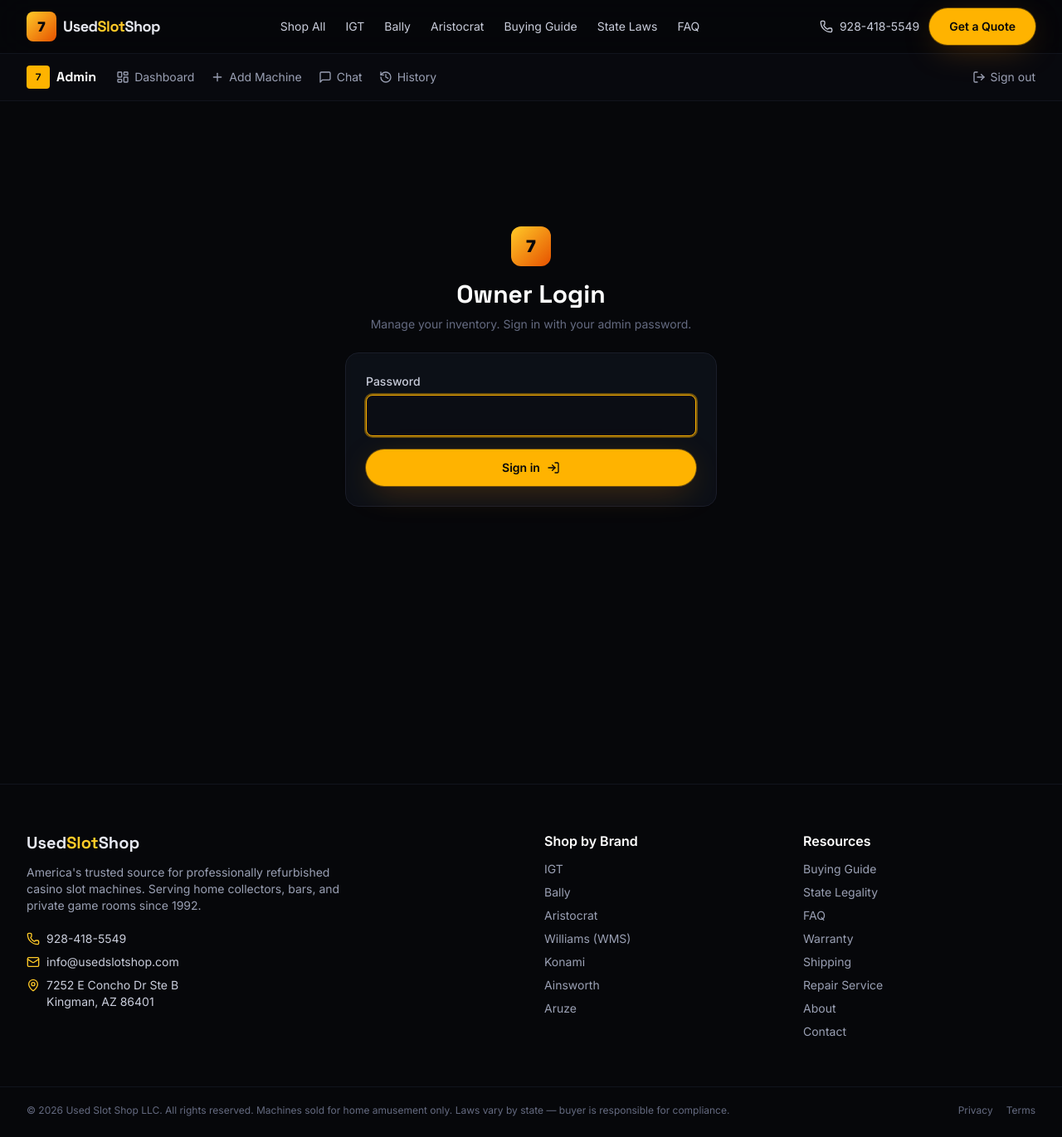
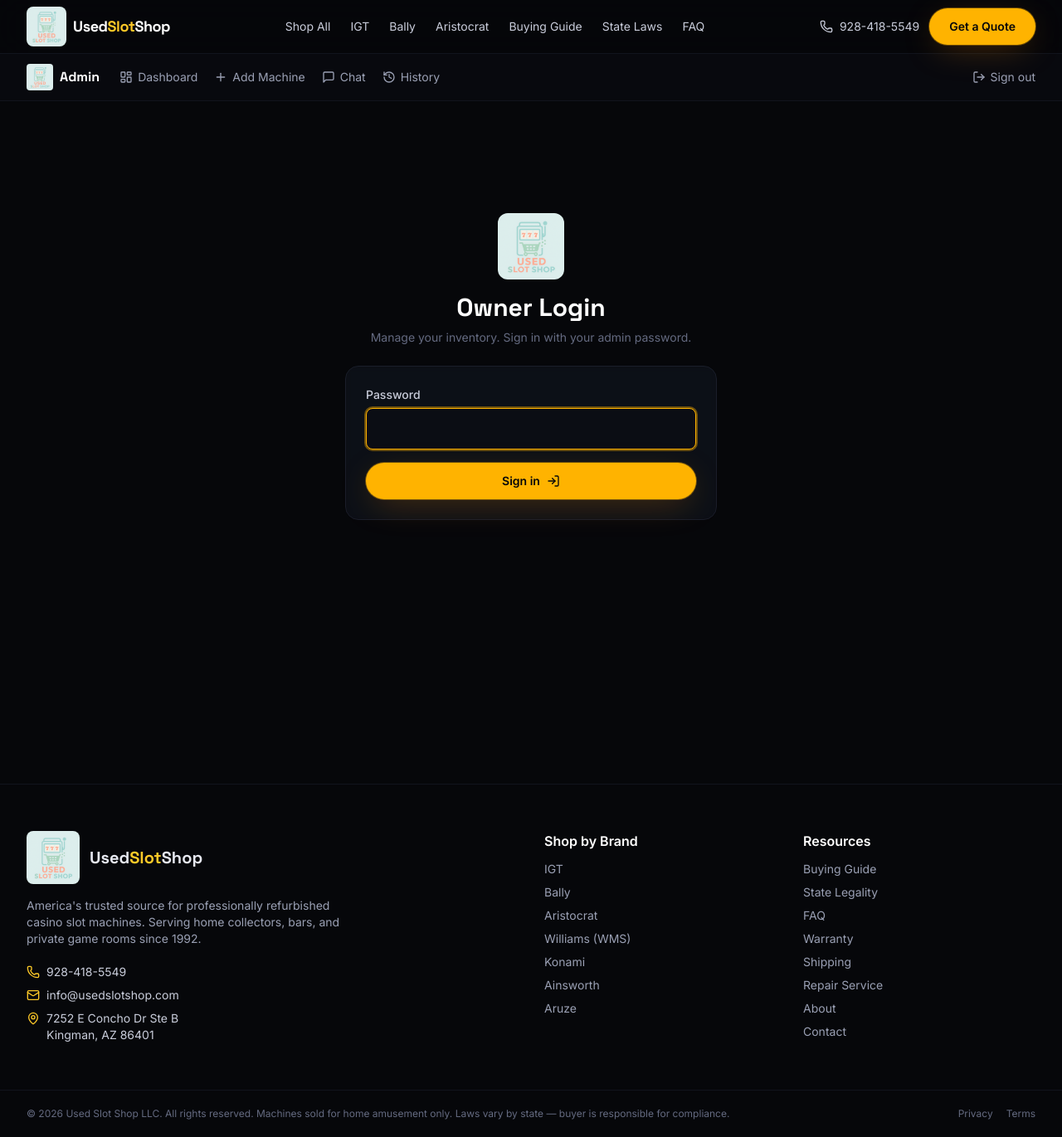
Before and after one commit to wyliestevens/used-slot-shop, a Next.js app: page /admin/login in a window 1280 px wide. Shown: the whole page at 83% size. Built offline with nearby package versions, Linux system fonts and the light colour scheme.

Commit message:
feat: use client-supplied logo across navbar, footer, admin, login, favicon

```diff
--- a/app/admin/layout.tsx
+++ b/app/admin/layout.tsx
@@ -1,4 +1,5 @@
 import Link from "next/link";
+import Image from "next/image";
 import type { Metadata } from "next";
 import { LogOut, LayoutDashboard, Plus, History, MessageSquare } from "lucide-react";
 import LogoutButton from "./LogoutButton";
@@ -15,7 +16,7 @@
         <div className="container-wide flex items-center justify-between h-14">
           <div className="flex items-center gap-6">
             <Link href="/admin" className="font-display font-bold text-white flex items-center gap-2">
-              <span className="grid h-7 w-7 place-items-center rounded bg-brand-500 text-ink-950 text-xs font-black">7</span>
+              <Image src="/logo.png" alt="" width={64} height={64} className="h-8 w-8 rounded object-cover" />
               Admin
             </Link>
             <nav className="flex items-center gap-5 text-sm text-ink-300">
--- a/app/admin/login/page.tsx
+++ b/app/admin/login/page.tsx
@@ -1,4 +1,5 @@
 import { Suspense } from "react";
+import Image from "next/image";
 import LoginForm from "./LoginForm";
 import type { Metadata } from "next";
 
@@ -14,9 +15,14 @@
     <div className="min-h-[80vh] grid place-items-center px-4 py-16">
       <div className="w-full max-w-md">
         <div className="text-center mb-6">
-          <div className="inline-grid h-12 w-12 place-items-center rounded-xl bg-gradient-to-br from-brand-400 to-brand-700 text-ink-950 font-black text-xl mb-4">
-            7
-          </div>
+          <Image
+            src="/logo.png"
+            alt="Used Slot Shop"
+            width={96}
+            height={96}
+            priority
+            className="h-20 w-20 rounded-xl mx-auto mb-4 object-cover"
+          />
           <h1 className="font-display text-3xl font-bold text-white">Owner Login</h1>
           <p className="text-ink-400 mt-2 text-sm">
             Manage your inventory. Sign in with your admin password.
--- a/app/layout.tsx
+++ b/app/layout.tsx
@@ -40,7 +40,7 @@
   verification: {
     google: "y3L6r7e-sN4GGbNWsXadOrcSa84qikHhsojKosjBh60",
   },
-  icons: { icon: "/favicon.svg", apple: "/apple-touch-icon.png" },
+  icons: { icon: "/logo.png", apple: "/logo.png" },
   manifest: "/manifest.webmanifest",
 };
 
--- a/components/Footer.tsx
+++ b/components/Footer.tsx
@@ -1,4 +1,5 @@
 import Link from "next/link";
+import Image from "next/image";
 import { Phone, Mail, MapPin } from "lucide-react";
 import { site } from "@/lib/site";
 
@@ -7,10 +8,19 @@
     <footer className="mt-20 border-t border-ink-800 bg-ink-950">
       <div className="container-wide grid grid-cols-2 md:grid-cols-4 gap-8 py-14">
         <div className="col-span-2">
-          <div className="font-display text-xl font-bold">
-            Used<span className="text-brand-400">Slot</span>Shop
+          <div className="flex items-center gap-3">
+            <Image
+              src="/logo.png"
+              alt="Used Slot Shop"
+              width={200}
+              height={200}
+              className="h-16 w-16 rounded-lg object-cover"
+            />
+            <div className="font-display text-xl font-bold">
+              Used<span className="text-brand-400">Slot</span>Shop
+            </div>
           </div>
-          <p className="mt-3 text-sm text-ink-300 max-w-sm">
+          <p className="mt-4 text-sm text-ink-300 max-w-sm">
             America's trusted source for professionally refurbished casino slot machines.
             Serving home collectors, bars, and private game rooms since {site.founded}.
           </p>
--- a/components/Navbar.tsx
+++ b/components/Navbar.tsx
@@ -1,5 +1,6 @@
 "use client";
 import Link from "next/link";
+import Image from "next/image";
 import { Phone, Menu, X, ShoppingCart } from "lucide-react";
 import { useState } from "react";
 import { site } from "@/lib/site";
@@ -19,11 +20,16 @@
   return (
     <header className="sticky top-0 z-50 border-b border-ink-800 bg-ink-950/85 backdrop-blur-xl">
       <div className="container-wide flex h-16 items-center justify-between gap-4">
-        <Link href="/" className="flex items-center gap-2">
-          <span className="grid h-9 w-9 place-items-center rounded-lg bg-gradient-to-br from-brand-400 to-brand-700 text-ink-950 font-black">
-            7
-          </span>
-          <span className="font-display text-lg font-bold tracking-tight">
+        <Link href="/" className="flex items-center gap-2" aria-label="Used Slot Shop — home">
+          <Image
+            src="/logo.png"
+            alt="Used Slot Shop"
+            width={160}
+            height={160}
+            priority
+            className="h-12 w-12 rounded-lg object-cover"
+          />
+          <span className="hidden sm:inline font-display text-lg font-bold tracking-tight text-white">
             Used<span className="text-brand-400">Slot</span>Shop
           </span>
         </Link>
```
Also changed, not shown: public/logo.png (added).
